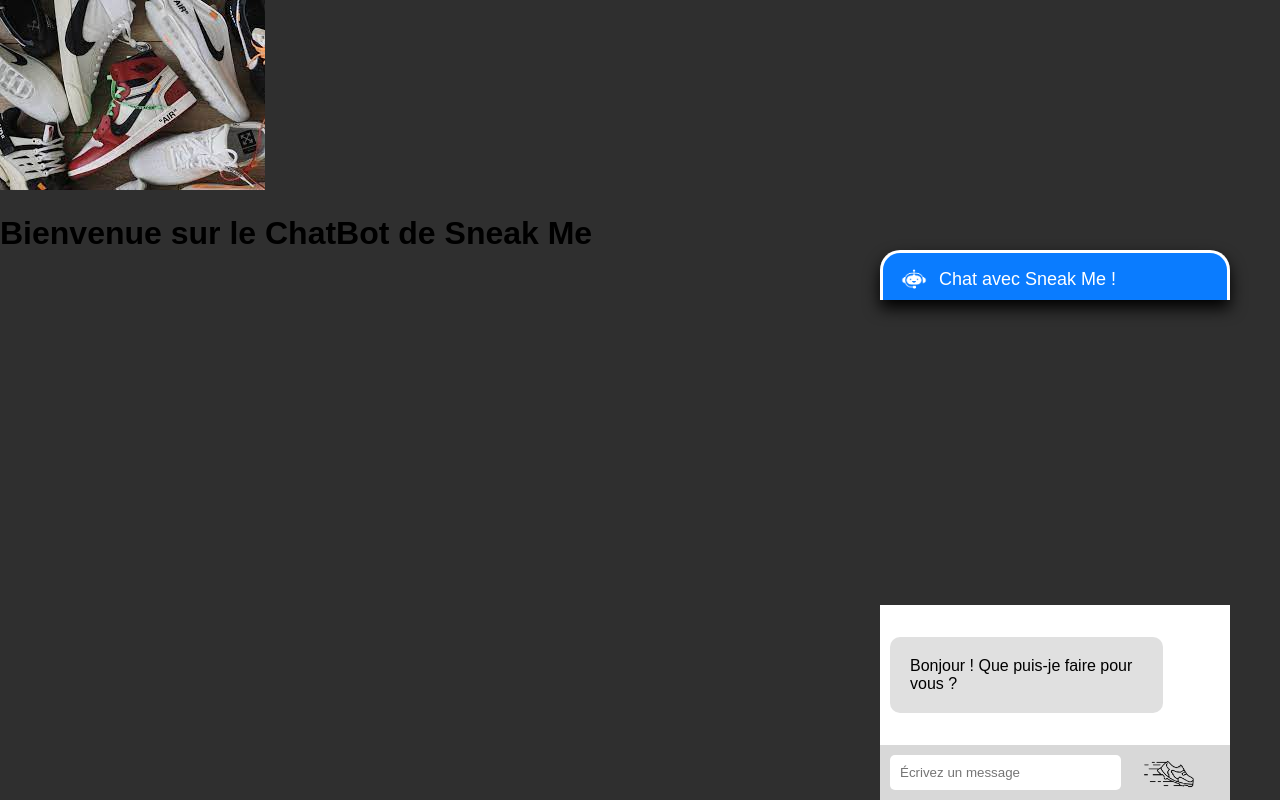
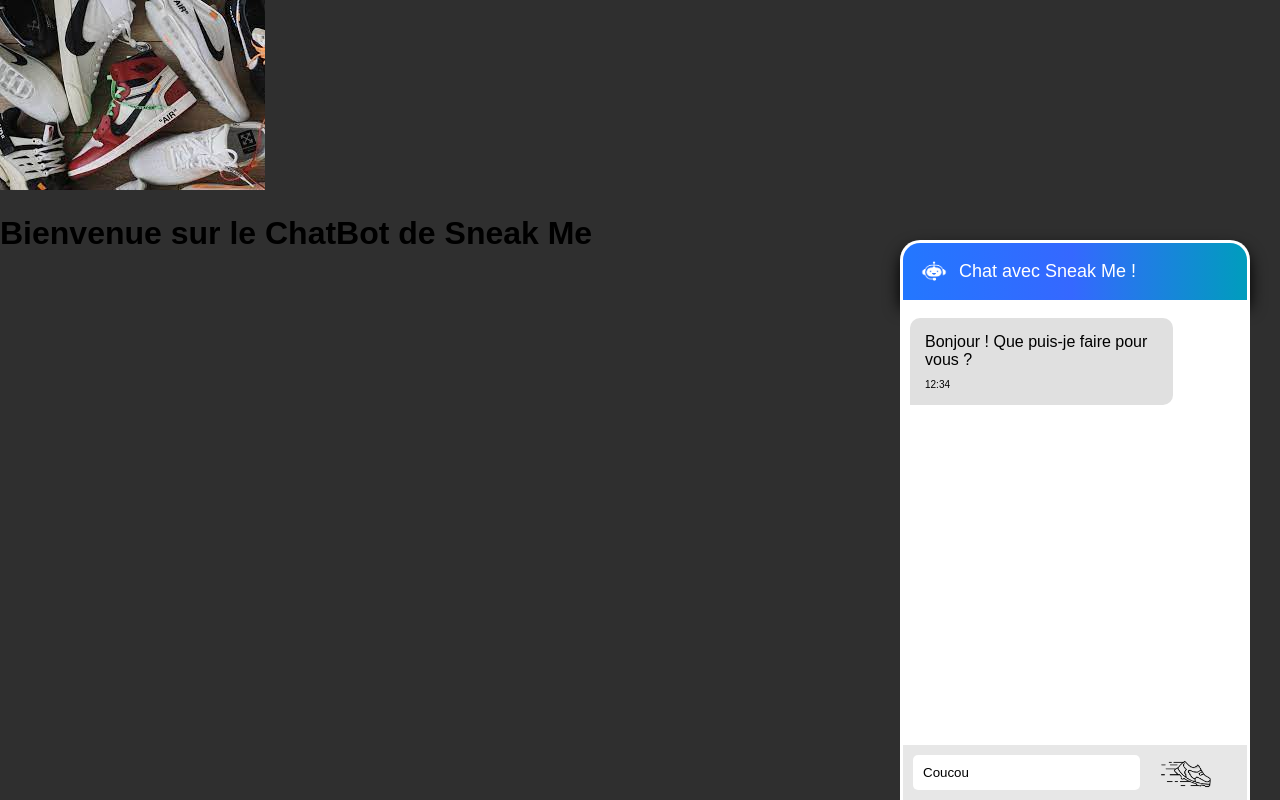
Before and after one commit to FlorianDray/cube_3front, a Vue app: page /#/ in a window 1280 px wide. Built offline with nearby package versions, Linux system fonts and the light colour scheme.

Commit message:
amélioration css

```diff
--- a/src/App.vue
+++ b/src/App.vue
@@ -17,15 +17,18 @@
 .chatbot-box {
   position: fixed;
   display: grid;
-  bottom: 0;
-  right: 50px;
+  right: 30px;
+  bottom: 0px;
 }
+/* .chatbot-box:active {
+  animation: chatbot-window 0.5s ease-in forwards;
+} */
 
 .button-open-chatbox {
   position: absolute;
-  background-color: #0A7CFF;
+  background: linear-gradient(90deg, rgba(35,119,255,1) 0%, rgba(53,104,255,1) 49%, rgba(0,157,189,1) 100%);
   width: 350px;
-  height: 50px;
+  height: 60px;
   font-size: 18px;
   bottom: 500px;
   right: 0;
@@ -52,19 +55,17 @@
   float: left;
 }
 
-.windows-chatbot {
+.window-chatbot {
   background-color: white;
   max-height: 500px;
   width: 350px;
+  height: 500px;
   position: absolute;
   display: flex;
   flex-direction: column;
   bottom: 0;
   right: 0;
   scroll-behavior: smooth;
-  hyphens: auto;
-
-
 }
 
 .scrollbar {
@@ -72,9 +73,10 @@
   scrollbar-width: none;
   height: max-content;
   transition: max-height 0.2s ease-out;
+  height: 500px;
 }
 
-.windows-chatbot ul li {
+.window-chatbot ul li {
   list-style-type: none;
   text-align: left;
   padding:0;
@@ -82,14 +84,16 @@
 }
 
 .text-zone {
-  background-color: rgb(216, 216, 216);
+  background-color: #e7e7e7;
   padding: 10px;
+  border-left: 3px solid white;
+  border-right: 3px solid white;
 }
 
-.windows-chatbot button {
+.window-chatbot button {
   width: 30%;
   height: 25px;
-  background: rgb(216, 216, 216);
+  background: #e7e7e7;
   border: 0;
 }
 
@@ -118,35 +122,60 @@
   outline: none;
 }
 
-/* .userBox {
-  line-height: 1.5em;
-  display: inline-block;
-  background: #e0e0e0;
-  padding: 10px;
-  border-radius: 8px;
-  border-bottom-left-radius: 2px;
-  max-width: 75%;
-  margin-left: 10px;
-} */
-
 .user {
-  padding: 20px;
+  margin: 2px;
+  padding: 15px;
   color: white;
-  background: linear-gradient(120deg, rgba(97,33,158,1) 15%, rgba(9,9,121,1) 50%, rgba(0,138,166,1) 100%);
+  background: linear-gradient(90deg, rgba(35,119,255,1) 0%, rgba(53,104,255,1) 49%, rgba(0,157,189,1) 100%);
   width: 75%;
   float: right;
   margin-right: 10px;
-  border-radius: 10px;
+  border-radius: 10px 10px 0px 10px;
   max-width: max-content;
+  animation: floatup .5s forwards
 }
 
 .bot {
-  padding: 20px;
+  margin: 2px;
+  padding: 15px;
   color: rgb(0, 0, 0);
   background: #e0e0e0;
   width: 75%;
   float: left;
   margin-left: -30px;
-  border-radius: 10px;
+  border-radius: 10px 10px 10px 0px;
+  animation: floatup .5s forwards
 }
+
+.bot #time {
+  font-size: 10px;
+  margin: 10px 0px 0px 0px;
+}
+
+.user #time {
+  font-size: 10px;
+  text-align: right;
+  margin: 10px 0px 0px 0px;
+}
+
+@keyframes chatbot-window {
+  from {
+        transform: translateY(0px);
+    }
+    to {
+        transform: translateY(-500px);
+    }
+}
+
+@keyframes floatup {
+    from {
+        transform: translateY(15px);
+        opacity: .0;
+    }
+    to {
+        transform: translateY(0px);
+        opacity: 1;
+    }
+}
+
 </style>
--- a/src/components/ChatComponent.vue
+++ b/src/components/ChatComponent.vue
@@ -9,11 +9,11 @@
         </button>
 
       </div>
-      <div class="windows-chatbot">
+      <div class="window-chatbot">
         <ul class="scrollbar">
           <li v-for="message in dialog">
             <div class="userBox">
-              <p :class="message.user == 'bot' ? 'bot' : 'user'">{{ message.msg }}</p>
+              <p :class="message.user == 'bot' ? 'bot' : 'user'">{{ message.msg }}<p id="time">12:34</p></p>
             </div>
           </li>
         </ul>
@@ -41,7 +41,7 @@
         user: 'bot',
         time: ""
       }],
-      inputUser: ""
+      inputUser: "Coucou"
     }
   },
   methods: {
```
